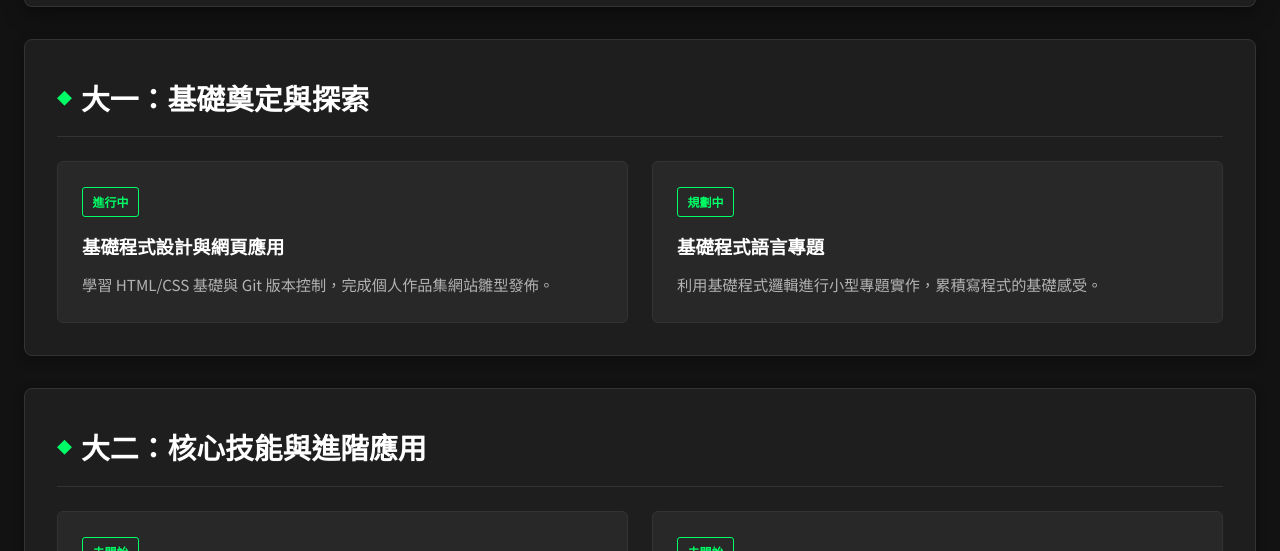
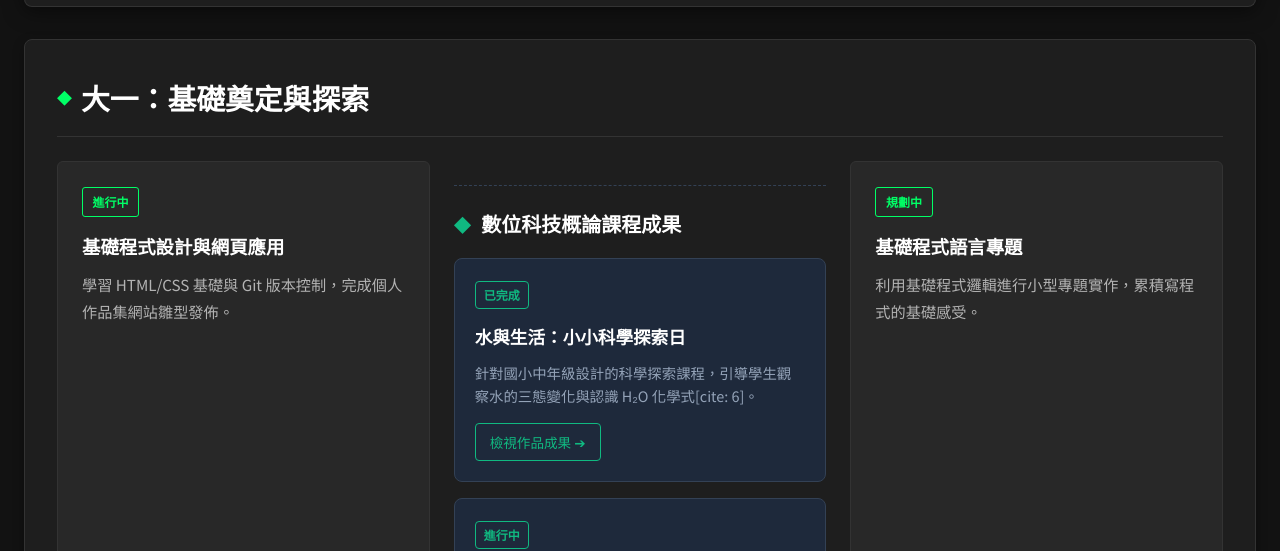
Before and after one commit to u11517044-william/pofolio-exampie, a plain HTML site: page index.html in a window 1280 px wide. Shown: the part 249-800 px from the top of the page. Drawn offline with Linux system fonts and the light colour scheme.

Commit message:
Update index.html

```diff
--- a/index.html
+++ b/index.html
@@ -172,6 +172,138 @@
                     <h3>基礎程式設計與網頁應用</h3>
                     <p>學習 HTML/CSS 基礎與 Git 版本控制，完成個人作品集網站雛型發佈。</p>
                 </div>
+               <!-- ================= 數位科技概論課程成果 開始 ================= -->
+<style>
+  /* 數位科技概論外層容器 */
+  .course-section {
+    margin-top: 24px;
+    padding-top: 20px;
+    border-top: 1px dashed #334155; /* 上方虛線分隔線 */
+  }
+
+  .course-title-wrap {
+    display: flex;
+    align-items: center;
+    gap: 10px;
+    margin-bottom: 16px;
+  }
+
+  .course-title-icon {
+    color: #10b981; /* 綠色鑽石/菱形 */
+    font-size: 1.1rem;
+  }
+
+  .course-title {
+    font-size: 1.25rem;
+    font-weight: 700;
+    color: #ffffff;
+    margin: 0;
+  }
+
+  /* 作品集網格卡片 */
+  .portfolio-grid {
+    display: grid;
+    grid-template-columns: repeat(auto-fit, minmax(300px, 1fr));
+    gap: 16px;
+  }
+
+  /* 單一作品卡片風格（與原本網站一致） */
+  .portfolio-card {
+    background-color: #1e293b; /* 深灰藍背景 */
+    border: 1px solid #334155;  /* 邊框 */
+    border-radius: 8px;
+    padding: 20px;
+    transition: all 0.25s ease;
+  }
+
+  /* 滑鼠懸停效果：綠色外框與發光 */
+  .portfolio-card:hover {
+    border-color: #10b981;
+    box-shadow: 0 0 12px rgba(16, 185, 129, 0.2);
+    transform: translateY(-2px);
+  }
+
+  /* 狀態標籤 (綠色) */
+  .badge-status {
+    display: inline-block;
+    padding: 2px 8px;
+    border: 1px solid #10b981;
+    color: #10b981;
+    font-size: 0.75rem;
+    border-radius: 4px;
+    font-weight: 600;
+    margin-bottom: 12px;
+  }
+
+  .portfolio-card h4 {
+    color: #ffffff;
+    font-size: 1.1rem;
+    margin: 0 0 8px 0;
+    font-weight: 600;
+  }
+
+  .portfolio-card p {
+    color: #94a3b8;
+    font-size: 0.9rem;
+    line-height: 1.6;
+    margin: 0 0 16px 0;
+  }
+
+  .btn-view-work {
+    display: inline-flex;
+    align-items: center;
+    gap: 6px;
+    padding: 6px 14px;
+    background-color: transparent;
+    border: 1px solid #10b981;
+    color: #10b981;
+    border-radius: 4px;
+    text-decoration: none;
+    font-size: 0.85rem;
+    font-weight: 500;
+    transition: all 0.2s ease;
+  }
+
+  .btn-view-work:hover {
+    background-color: #10b981;
+    color: #0f172a;
+  }
+</style>
+
+<div class="course-section">
+  <!-- 區塊標題 -->
+  <div class="course-title-wrap">
+    <span class="course-title-icon">◆</span>
+    <h3 class="course-title">數位科技概論課程成果</h3>
+  </div>
+
+  <!-- 作品集網格 -->
+  <div class="portfolio-grid">
+
+    <!-- 作品 1：水與生活探索日 -->
+    <div class="portfolio-card">
+      <span class="badge-status">已完成</span>
+      <h4>水與生活：小小科學探索日</h4>
+      <p>針對國小中年級設計的科學探索課程，引導學生觀察水的三態變化與認識 H₂O 化學式[cite: 6]。</p>
+      <a href="01-html-text-11517044_2.html" class="btn-view-work" target="_blank">
+        檢視作品成果 ➔
+      </a>
+    </div>
+
+    <!-- 作品 2：預留位置（可自行新增或修改內容） -->
+    <div class="portfolio-card">
+      <span class="badge-status">進行中</span>
+      <h4>數位科技主題專題報告</h4>
+      <p>探討新興數位科技趨勢及其在生活中的應用與創新範例。</p>
+      <a href="#" class="btn-view-work">
+        檢視作品成果 ➔
+      </a>
+    </div>
+
+  </div>
+</div>
+<!-- ================= 數位科技概論課程成果 結束 ================= -->
+
                 <div class="project-card">
                     <span class="status-badge">規劃中</span>
                     <h3>基礎程式語言專題</h3>
```
